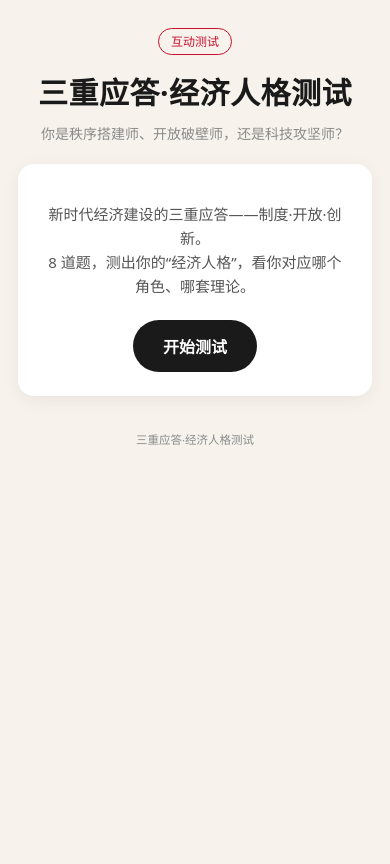
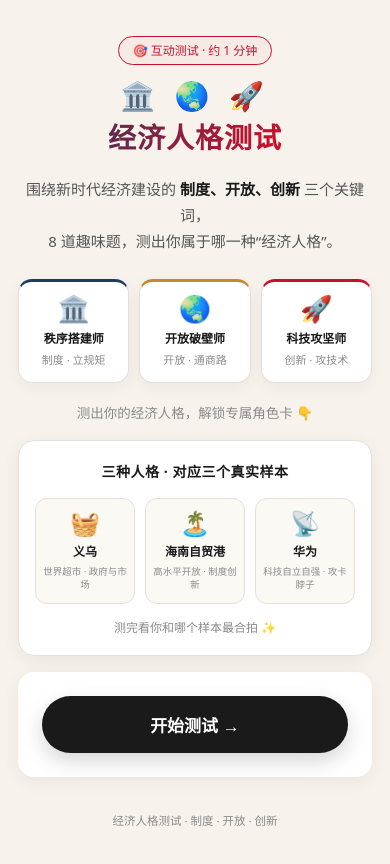
Before and after one commit to bt7dm59bpk-coder/econ-quiz, a plain HTML site: page index.html in a window 390 px wide. Drawn offline with Linux system fonts and the light colour scheme.

Commit message:
Redesign homepage: add role cards, case bar, emoji

```diff
--- a/index.html
+++ b/index.html
@@ -3,7 +3,7 @@
 <head>
 <meta charset="UTF-8">
 <meta name="viewport" content="width=device-width, initial-scale=1.0">
-<title>三重应答·经济人格测试 | 你是哪种人？</title>
+<title>经济人格测试 | 你是哪种人？</title>
 <style>
   :root{
     --bg:#F7F3EC; --card:#FFFFFF; --ink:#1A1A1A; --sub:#8A8A8A;
@@ -58,19 +58,115 @@
   .actions{display:flex;gap:10px;justify-content:center;margin-top:22px;flex-wrap:wrap}
   .btn.ghost{background:#fff;color:var(--ink);border:1.5px solid var(--ink)}
   footer{text-align:center;color:var(--sub);font-size:11.5px;margin-top:34px;line-height:1.7}
-  @media(max-width:420px){.flip-row{grid-template-columns:1fr;height:auto}.flip{height:120px}}
+
+  /* ===== 首页 Hero ===== */
+  .hero{text-align:center;padding-top:8px}
+  .hero .badge{display:inline-block;font-size:12px;color:var(--red);border:1px solid var(--red);border-radius:999px;padding:4px 14px;margin-bottom:16px;background:rgba(200,16,46,.04)}
+  .hero .emoji-line{font-size:34px;letter-spacing:6px;margin-bottom:6px;line-height:1}
+  .hero h1{font-size:34px;font-weight:900;letter-spacing:1px;background:linear-gradient(120deg,#1F3A5F,#C8102E 70%);-webkit-background-clip:text;background-clip:text;-webkit-text-fill-color:transparent}
+  .hero .lead{font-size:15px;color:#555;margin:16px auto 0;max-width:440px;line-height:1.75}
+  .hero .lead b{color:var(--ink)}
+
+  .triple{display:grid;grid-template-columns:1fr 1fr 1fr;gap:10px;margin:24px 0 6px}
+  .tcard{background:#fff;border-radius:14px;padding:16px 8px;box-shadow:0 4px 16px rgba(0,0,0,.05);border:1px solid var(--line);transition:transform .18s}
+  .tcard:hover{transform:translateY(-3px)}
+  .tcard .ico{font-size:26px;line-height:1}
+  .tcard .nm{font-size:13.5px;font-weight:800;margin-top:8px}
+  .tcard .kw{font-size:11px;color:var(--sub);margin-top:3px}
+  .tcard.c1{border-top:3px solid var(--blue)}
+  .tcard.c2{border-top:3px solid var(--gold)}
+  .tcard.c3{border-top:3px solid var(--red)}
+
+  .feat{display:flex;justify-content:center;gap:26px;margin:22px 0 4px;flex-wrap:wrap}
+  .feat .it{text-align:center}
+  .feat .it .n{font-size:22px;font-weight:900;color:var(--blue)}
+  .feat .it .l{font-size:11.5px;color:var(--sub);margin-top:2px}
+
+  .lead-cta{margin:20px 0 2px;font-size:13.5px;color:var(--sub)}
+
+  /* 案例条 */
+  .casebar{background:#FFFFFF;border:1px solid var(--line);border-radius:16px;padding:20px 16px 18px;margin-top:16px;box-shadow:0 4px 18px rgba(0,0,0,.06)}
+  .casebar .cbar-t{color:var(--ink);font-size:14px;font-weight:800;text-align:center;margin-bottom:14px;letter-spacing:.5px}
+  .case-grid{display:grid;grid-template-columns:1fr 1fr 1fr;gap:10px}
+  .cg{background:#FBF9F4;border:1px solid var(--line);border-radius:12px;padding:12px 6px;text-align:center}
+  .cg-ico{font-size:24px;line-height:1}
+  .cg-nm{color:var(--ink);font-size:13px;font-weight:800;margin-top:7px}
+  .cg-d{color:var(--sub);font-size:10.5px;margin-top:4px;line-height:1.4}
+  .casebar .cbar-f{color:var(--sub);font-size:12px;text-align:center;margin-top:14px}
+
+  .start-cta{margin-top:16px}
+  .start-cta .btn{width:100%;padding:16px 30px;font-size:17px;box-shadow:0 8px 20px rgba(26,26,26,.18)}
+  .start-cta .tip{font-size:11.5px;color:var(--sub);margin-top:12px}
+
+  .start .tag{display:inline-block;font-size:12px;color:var(--red);border:1px solid var(--red);border-radius:999px;padding:3px 12px;margin-bottom:14px}
+  .start p.intro{font-size:15px;color:#555;margin:14px 0 22px}
+
+  @media(max-width:420px){
+    .flip-row{grid-template-columns:1fr;height:auto}.flip{height:120px}
+    .hero h1{font-size:28px}
+    .hero .emoji-line{font-size:28px}
+    .tcard{padding:13px 5px}
+    .tcard .nm{font-size:12px}
+    .cg-nm{font-size:12px}
+    .cg-d{font-size:9.5px}
+  }
 </style>
 </head>
 <body>
 <div class="wrap">
 
   <section id="start" class="start">
-    <span class="tag">互动测试</span>
-    <h1>三重应答·经济人格测试</h1>
-    <p class="sub">你是秩序搭建师、开放破壁师，还是科技攻坚师？</p>
-    <div class="card">
-      <p class="intro">新时代经济建设的三重应答——制度·开放·创新。<br>8 道题，测出你的“经济人格”，看你对应哪个角色、哪套理论。</p>
-      <button class="btn" onclick="startQuiz()">开始测试</button>
+    <div class="hero">
+      <span class="badge">🎯 互动测试 · 约 1 分钟</span>
+      <div class="emoji-line">🏛️ 🌏 🚀</div>
+      <h1>经济人格测试</h1>
+      <p class="lead">围绕新时代经济建设的 <b>制度、开放、创新</b> 三个关键词，<br>8 道趣味题，测出你属于哪一种“经济人格”。</p>
+
+      <div class="triple">
+        <div class="tcard c1">
+          <div class="ico">🏛️</div>
+          <div class="nm">秩序搭建师</div>
+          <div class="kw">制度 · 立规矩</div>
+        </div>
+        <div class="tcard c2">
+          <div class="ico">🌏</div>
+          <div class="nm">开放破壁师</div>
+          <div class="kw">开放 · 通商路</div>
+        </div>
+        <div class="tcard c3">
+          <div class="ico">🚀</div>
+          <div class="nm">科技攻坚师</div>
+          <div class="kw">创新 · 攻技术</div>
+        </div>
+      </div>
+
+      <div class="lead-cta">测出你的经济人格，解锁专属角色卡 👇</div>
+    </div>
+
+    <div class="casebar">
+      <div class="cbar-t">三种人格 · 对应三个真实样本</div>
+      <div class="case-grid">
+        <div class="cg">
+          <div class="cg-ico">🧺</div>
+          <div class="cg-nm">义乌</div>
+          <div class="cg-d">世界超市 · 政府与市场</div>
+        </div>
+        <div class="cg">
+          <div class="cg-ico">🏝️</div>
+          <div class="cg-nm">海南自贸港</div>
+          <div class="cg-d">高水平开放 · 制度创新</div>
+        </div>
+        <div class="cg">
+          <div class="cg-ico">📡</div>
+          <div class="cg-nm">华为</div>
+          <div class="cg-d">科技自立自强 · 攻卡脖子</div>
+        </div>
+      </div>
+      <div class="cbar-f">测完看你和哪个样本最合拍 ✨</div>
+    </div>
+
+    <div class="card start-cta">
+      <button class="btn" onclick="startQuiz()">开始测试 →</button>
     </div>
   </section>
 
@@ -111,7 +207,7 @@
     </div>
   </section>
 
-  <footer>三重应答·经济人格测试</footer>
+  <footer>经济人格测试 · 制度 · 开放 · 创新</footer>
 </div>
 
 <script>
@@ -234,29 +330,6 @@ function restart(){
   document.getElementById('result').classList.add('hide');
   document.getElementById('start').classList.remove('hide');
 }
-function saveCard(){
-  const key=window._resKey;const r=results[key];
-  const c=document.createElement('canvas');c.width=750;c.height=1050;
-  const x=c.getContext('2d');
-  x.fillStyle='#F7F3EC';x.fillRect(0,0,750,1050);
-  x.fillStyle=r.color;x.fillRect(0,0,750,18);
-  x.fillStyle='#8A8A8A';x.font='600 26px "Microsoft YaHei",sans-serif';x.textAlign='center';
-  x.fillText(r.label+' · 经济人格',375,120);
-  x.fillStyle=r.color;x.font='800 70px "Microsoft YaHei",sans-serif';
-  x.fillText(r.name,375,210);
-  x.fillStyle='#1A1A1A';x.font='600 30px "Microsoft YaHei",sans-serif';
-  x.fillText('对应案例：'+r.caseName,375,265);
-  x.font='400 26px "Microsoft YaHei",sans-serif';x.fillStyle='#444';
-  wrapText(x,r.caseDesc,375,330,640,38);
-  x.fillStyle=r.color;x.font='700 30px "Microsoft YaHei",sans-serif';
-  wrapText(x,'“'+r.quote+'”',375,520,640,40);
-  x.fillStyle='#1A1A1A';x.font='600 26px "Microsoft YaHei",sans-serif';
-  wrapText(x,'你在三位一体中的角色：'+r.role,375,640,640,38);
-  x.fillStyle='#8A8A8A';x.font='400 22px "Microsoft YaHei",sans-serif';
-  x.fillText('三重应答·经济人格测试',375,990);
-  x.fillStyle=r.color;x.fillRect(0,1032,750,18);
-  const a=document.createElement('a');a.download='经济人格_'+r.name+'.png';a.href=c.toDataURL('image/png');a.click();
-}
 function wrapText(ctx,text,x,y,maxW,lh){
   const chars=text.split('');let line='';let yy=y;
   for(let i=0;i<chars.length;i++){
```
Also changed, not shown: _preview.png (added).
